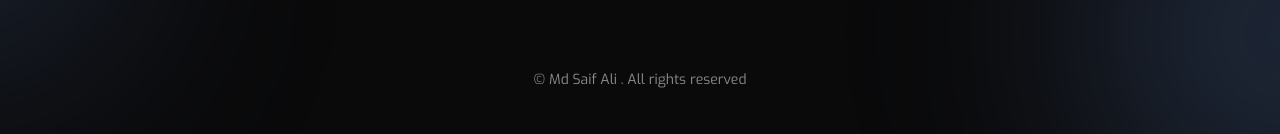
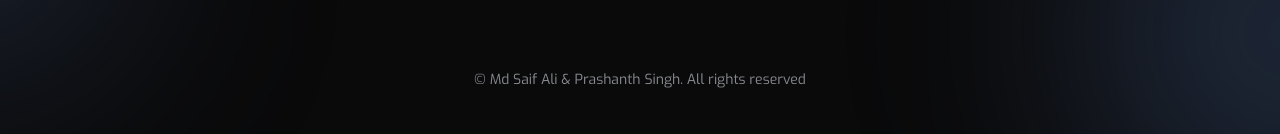
Before and after one commit to supersaif08/Car-s_showcase, a plain HTML site: page index.html in a window 1280 px wide. Shown: the part 4821-4955 px from the top of the page. Drawn offline with nearby package versions, Linux system fonts and the light colour scheme.

Commit message:
added the team member names

```diff
--- a/index.html
+++ b/index.html
@@ -559,7 +559,7 @@
             </div>
 
             <span class="footer__copy">
-                &#169; Md Saif Ali . All rights reserved
+                &#169; Md Saif Ali & Prashanth Singh. All rights reserved
             </span>
         </footer>
 
```
